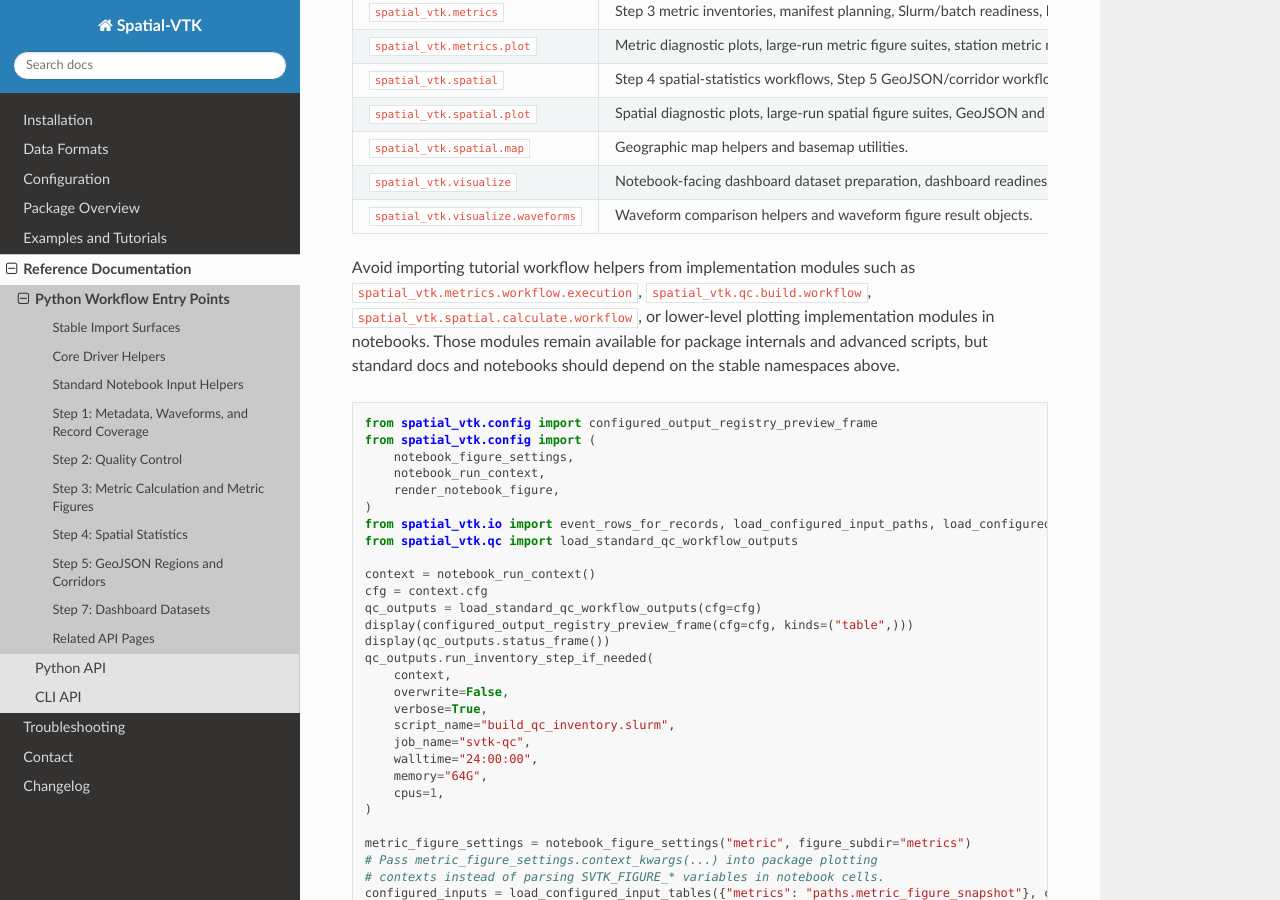
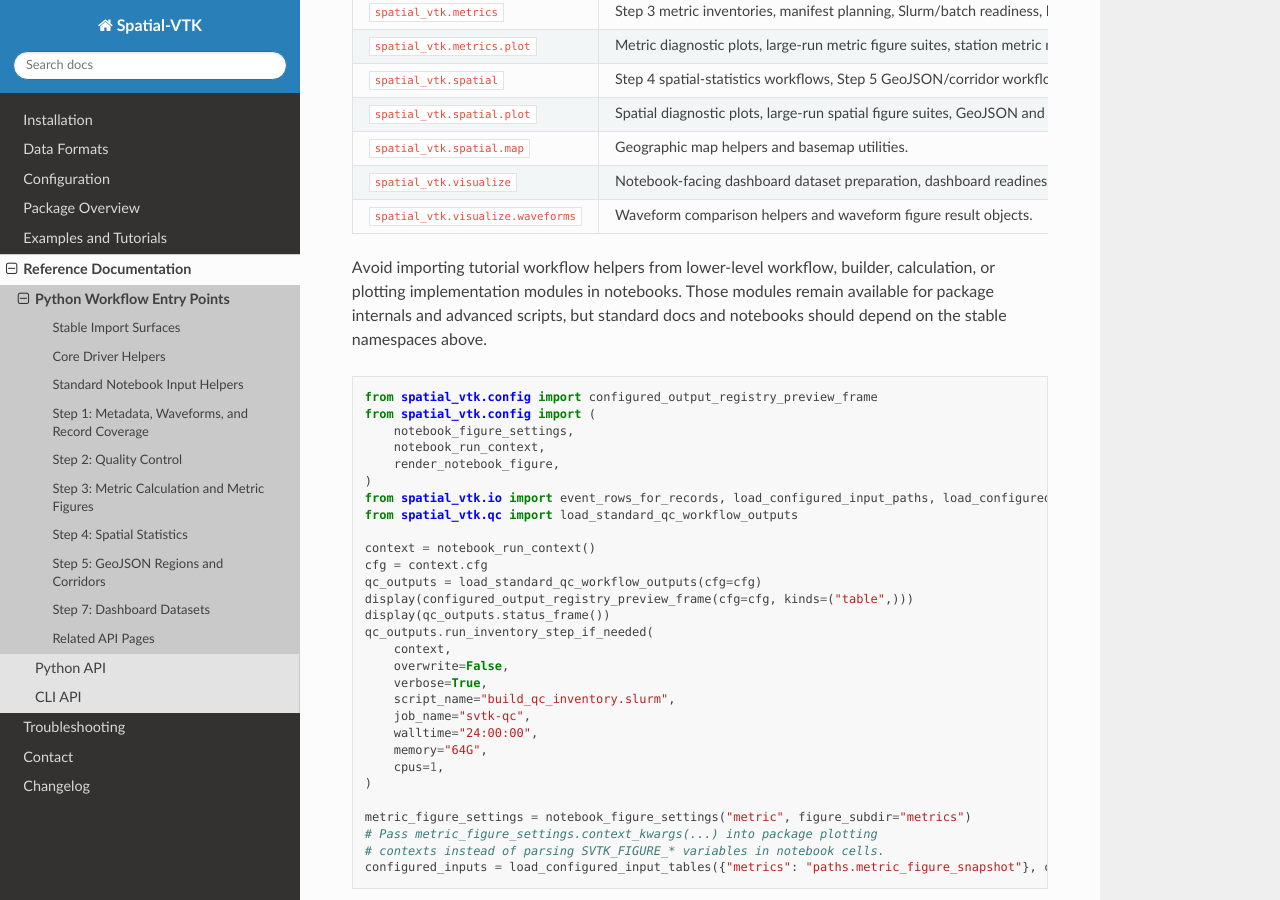
Before and after one commit to bcbirkel/spatial-vtk, a Sphinx documentation site: the page built from docs/reference/python_workflows.rst, in a window 1280 px wide and 900 px high, scrolled down 1437 px. Built offline with Sphinx 7.4.7 and the Read the Docs theme 3.1.0, drawn with Linux system fonts in a browser that asks for light colours.

Commit message:
Hide implementation paths from workflow docs

```diff
--- a/docs/reference/python_workflows.rst
+++ b/docs/reference/python_workflows.rst
@@ -99,13 +99,10 @@ namespace.
    * - ``spatial_vtk.visualize.waveforms``
      - Waveform comparison helpers and waveform figure result objects.
 
-Avoid importing tutorial workflow helpers from implementation modules such as
-``spatial_vtk.metrics.workflow.execution``,
-``spatial_vtk.qc.build.workflow``,
-``spatial_vtk.spatial.calculate.workflow``, or lower-level plotting
-implementation modules in notebooks. Those modules remain available for
-package internals and advanced scripts, but standard docs and notebooks should
-depend on the stable namespaces above.
+Avoid importing tutorial workflow helpers from lower-level workflow, builder,
+calculation, or plotting implementation modules in notebooks. Those modules
+remain available for package internals and advanced scripts, but standard docs
+and notebooks should depend on the stable namespaces above.
 
 .. code-block:: python
 
```
Also changed, not shown: docs/changelog.rst (+4 -4 lines), 1 other file.
